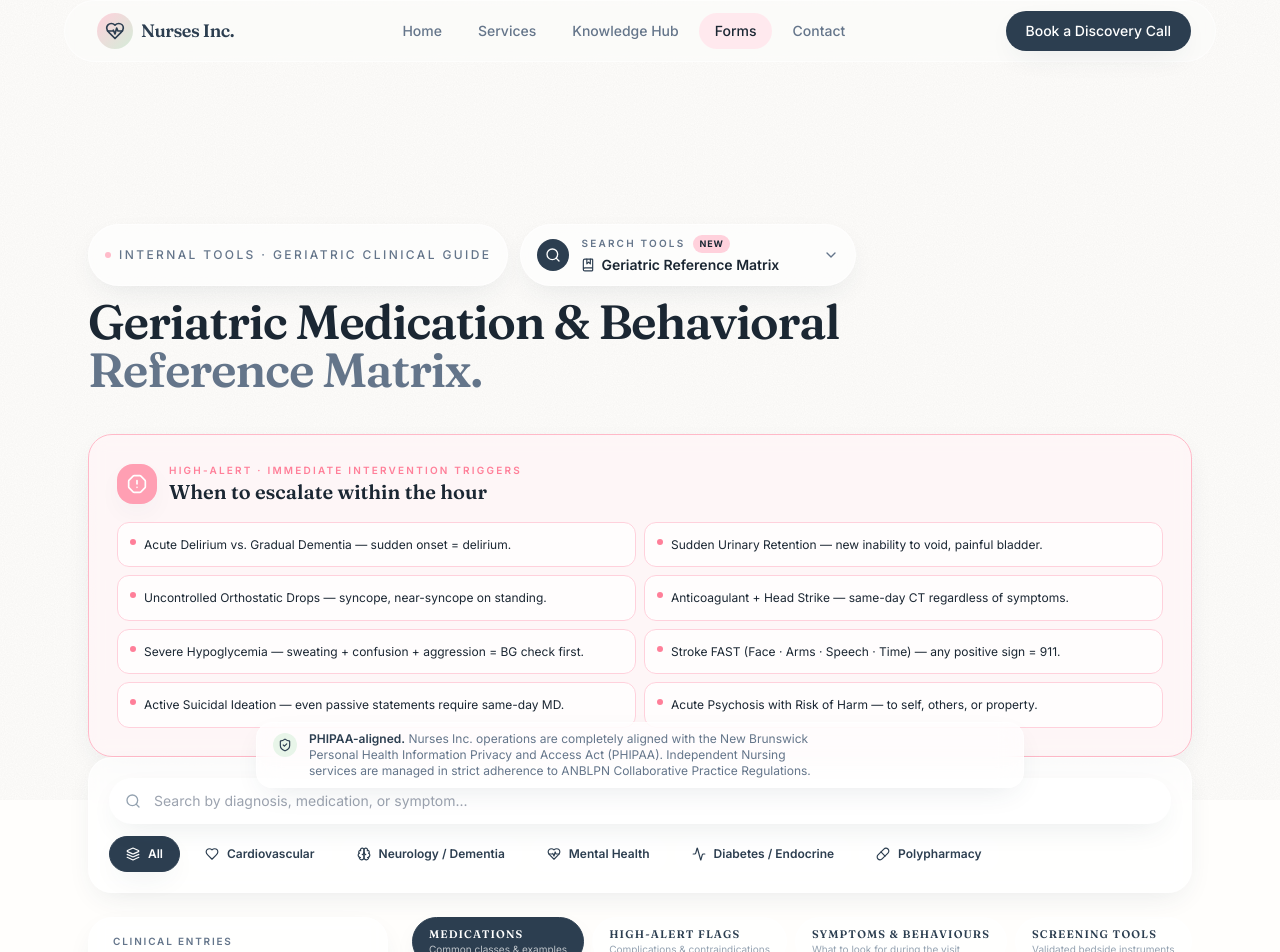
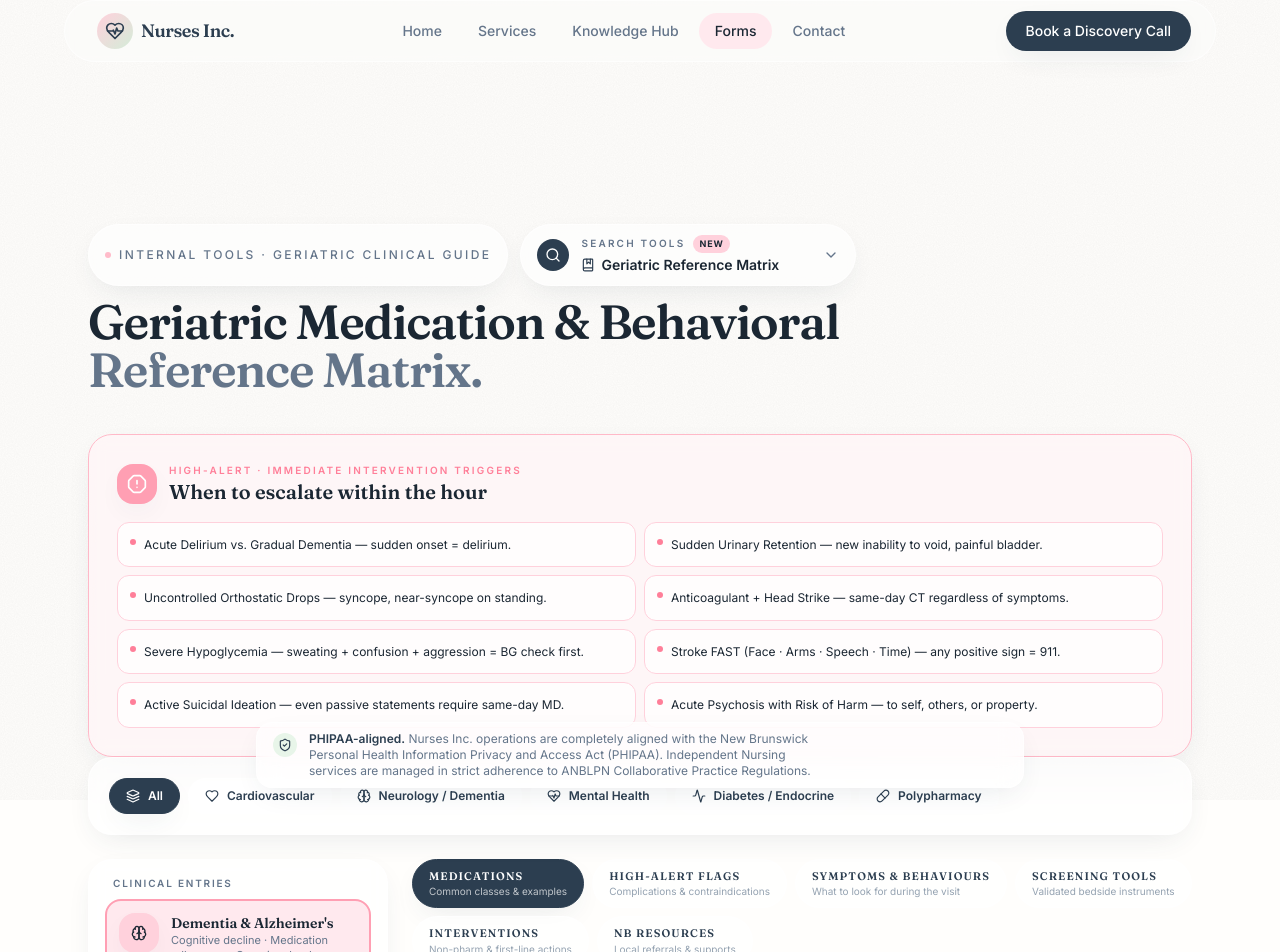
Before and after one commit to hamaouic/nursesinc, a React (Vite) app: page /forms/clinical-tools in a window 1280 px wide. Shown: the top 952 px of the page. Built offline with nearby package versions, Linux system fonts and the light colour scheme.

Commit message:
Remove cross-entry search bar from Clinical Reference Matrix (filter chips + sidebar remain)

```diff
--- a/src/components/ClinicalReferenceMatrix.tsx
+++ b/src/components/ClinicalReferenceMatrix.tsx
@@ -5,7 +5,6 @@ import {
   HeartPulse,
   Pill,
   ShieldPlus,
-  Search,
   Copy,
   Check,
   Bookmark,
@@ -684,7 +683,6 @@ export default function ClinicalReferenceMatrix() {
   const [filter, setFilter] = useState<FilterKey>('all');
   const [activeKey, setActiveKey] = useState<EntryKey>('dementia');
   const [category, setCategory] = useState<CategoryKey>('medications');
-  const [search, setSearch] = useState('');
   const [copied, setCopied] = useState(false);
   const [saved, setSaved] = useState(false);
 
@@ -781,26 +779,6 @@ export default function ClinicalReferenceMatrix() {
     }
   };
 
-  const searchMatches = useMemo(() => {
-    if (!search.trim()) return null;
-    const q = search.toLowerCase();
-    return ENTRIES.map((entry) => {
-      const allText = [
-        entry.label,
-        entry.sub,
-        ...entry.medications.flatMap((m) => [m.name, m.examples]),
-        ...entry.highAlertFlags,
-        ...entry.symptomsToLookFor,
-        ...entry.screeningTools,
-        ...entry.interventions,
-        ...entry.nbResources,
-      ]
-        .join(' ')
-        .toLowerCase();
-      return { entry, hit: allText.includes(q) };
-    }).filter((m) => m.hit);
-  }, [search]);
-
   const copyAll = async () => {
     try {
       const lines = [
@@ -837,20 +815,10 @@ export default function ClinicalReferenceMatrix() {
   return (
     <div className="space-y-6">
       {/* ====================================================== */}
-      {/* SECTION 1: Search & filter header                       */}
+      {/* SECTION 1: Filter chips                                  */}
       {/* ====================================================== */}
       <div className="rounded-3xl border border-white/60 bg-white/70 p-4 shadow-soft backdrop-blur md:p-5">
-        <div className="relative">
-          <Search className="pointer-events-none absolute left-4 top-1/2 h-4 w-4 -translate-y-1/2 text-ink-300" />
-          <input
-            value={search}
-            onChange={(e) => setSearch(e.target.value)}
-            placeholder="Search by diagnosis, medication, or symptom..."
-            className="w-full rounded-full border border-white/60 bg-white py-3 pl-11 pr-4 text-sm text-ink-700 shadow-soft outline-none transition focus:border-mint-300 focus:ring-2 focus:ring-mint-200/60"
-          />
-        </div>
-
-        <div className="mt-3 flex flex-wrap gap-2">
+        <div className="flex flex-wrap gap-2">
           {FILTERS.map((f) => (
             <FilterChip
               key={f.key}
@@ -860,30 +828,6 @@ export default function ClinicalReferenceMatrix() {
             />
           ))}
         </div>
-
-        {searchMatches && (
-          <div className="mt-4 rounded-2xl border border-mint-200 bg-mint-50/50 p-3">
-            <p className="text-[11px] uppercase tracking-widest text-ink-400">
-              {searchMatches.length} match{searchMatches.length === 1 ? '' : 'es'}
-            </p>
-            <div className="mt-2 flex flex-wrap gap-2">
-              {searchMatches.map(({ entry }) => (
-                <button
-                  key={entry.key}
-                  type="button"
-                  onClick={() => {
-                    setActiveKey(entry.key);
-                    setFilter('all');
-                  }}
-                  className="inline-flex items-center gap-1.5 rounded-full border border-white/60 bg-white px-3 py-1 text-[11px] font-semibold text-ink-500 shadow-soft hover:bg-white/80"
-                >
-                  <entry.Icon className="h-3 w-3" />
-                  {entry.label}
-                </button>
-              ))}
-            </div>
-          </div>
-        )}
       </div>
 
       {/* ====================================================== */}
```
